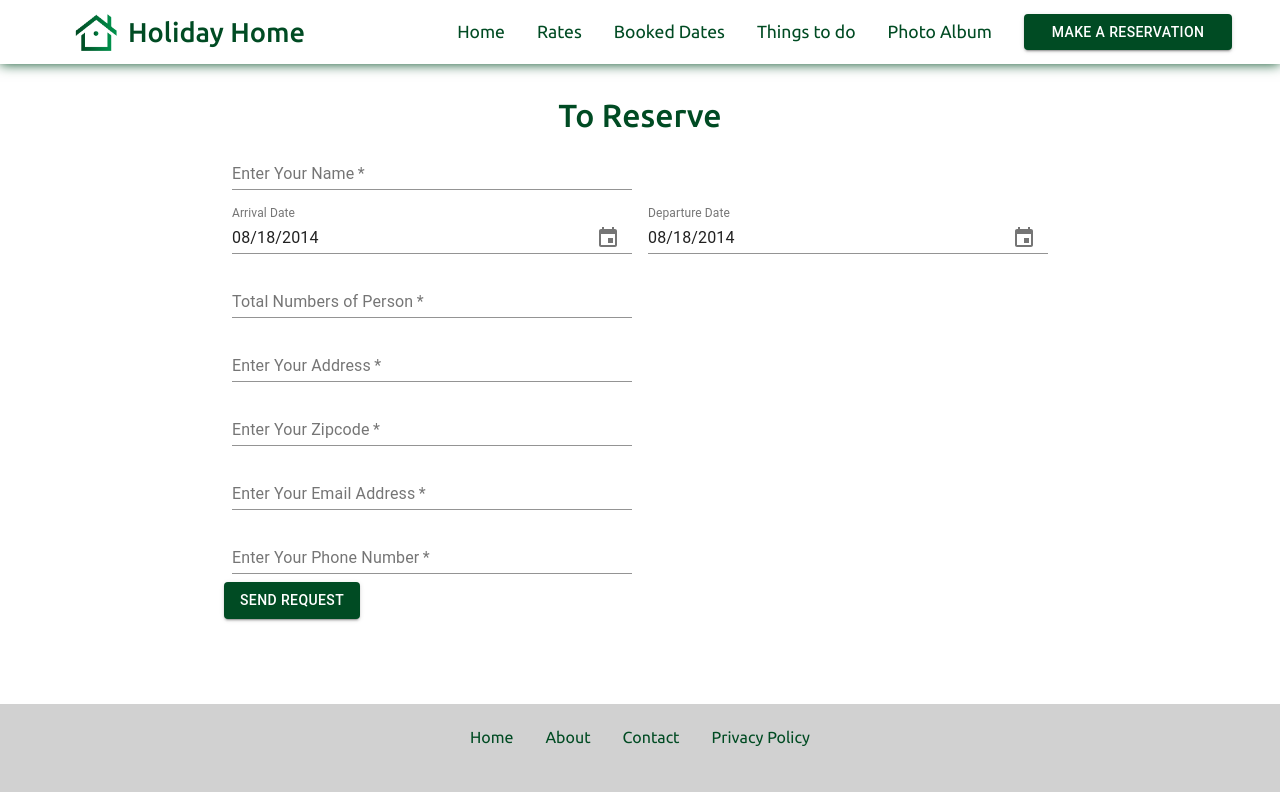
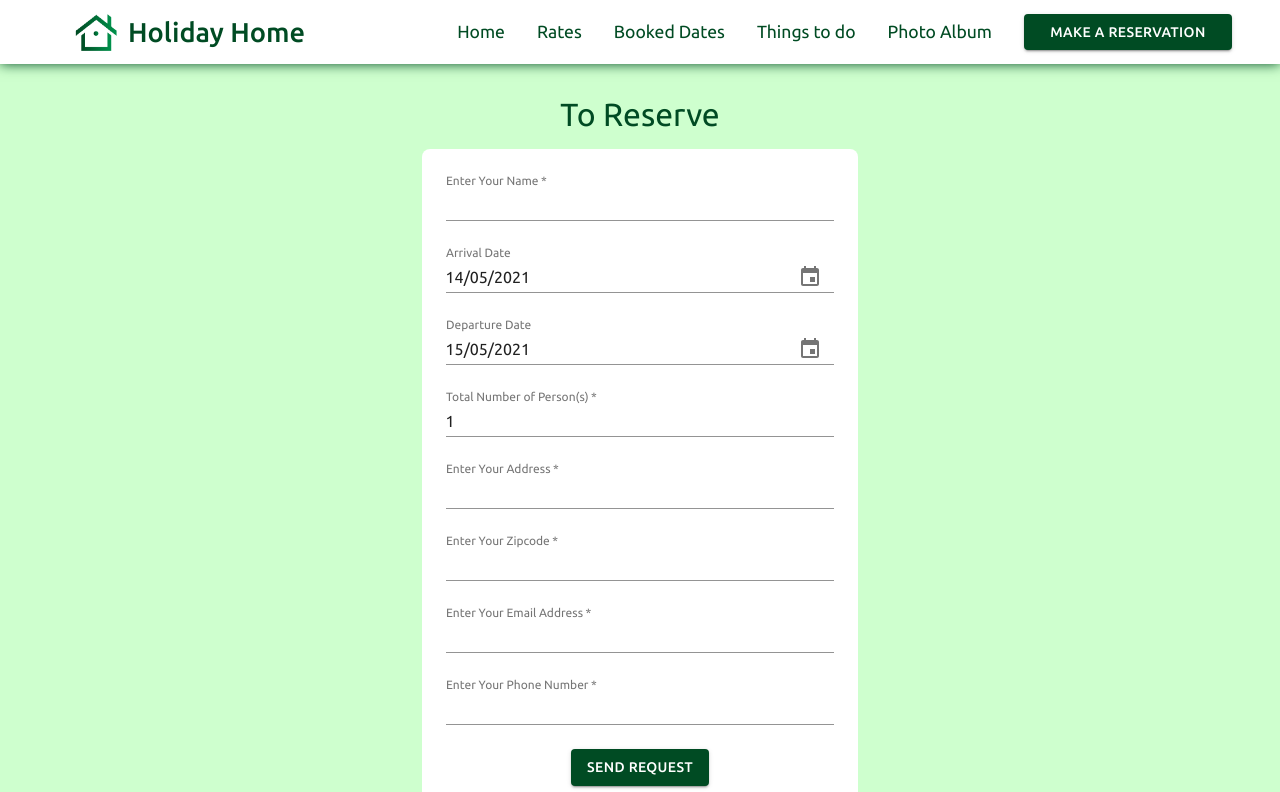
Before and after one commit to dkvaja/holidayhome, a React (Create React App) app: page /reservation in a window 1280 px wide. Shown: the top 792 px of the page. Built offline with nearby package versions, Linux system fonts and the light colour scheme.

Commit message:
changes and fix reservation form

```diff
--- a/src/components/ReservationContainer.js
+++ b/src/components/ReservationContainer.js
@@ -1,151 +1,263 @@
 import React, { useState } from "react";
+import myTheme from "../styles/Theme";
 import Button from "@material-ui/core/Button";
 import "date-fns";
-
 import DateFnsUtils from "@date-io/date-fns";
 import {
   MuiPickersUtilsProvider,
-  KeyboardTimePicker,
   KeyboardDatePicker,
 } from "@material-ui/pickers";
-import Grid from "@material-ui/core/Grid";
-import { makeStyles } from "@material-ui/core/styles";
+import Box from "@material-ui/core/Box";
+import Container from "@material-ui/core/Container";
+import Typography from "@material-ui/core/Typography";
+import imge from "../assets/Images/photo3.jpg";
+import { makeStyles, ThemeProvider } from "@material-ui/core/styles";
+
 import TextField from "@material-ui/core/TextField";
+import { setDate } from "date-fns";
 
 const useStyles = makeStyles((theme) => ({
-  root: {
-    "& .MuiTextField-root": {
-      margin: theme.spacing(1),
-      width: 400,
+  container: {
+    color: "#004b23",
+    padding: "2rem 1rem",
+    width: "100%",
+    display: "flex",
+    backgroundColor: myTheme.palette.primary.light,
+    flexDirection: "column",
+    justifyContent: "center",
+    alignItems: "center",
+    ["@media (min-width:1280px)"]: {
+      maxWidth: "100%",
     },
   },
-  container: {
-    padding: "2rem 1rem",
-    minHeight: "80vh",
+  h3: {
+    fontSize: "2rem",
+  },
+  dateBox: {
     display: "flex",
-    flexDirection: "column",
+    width: "100%",
+    flexWrap: "wrap",
+    justifyContent: "space-between",
     alignItems: "center",
-  },
-  heading: {
-    textAlign: "center",
-    fontSize: "2rem",
-    color: "#004b23",
   },
   box: {
     display: "flex",
+    flexDirection: "column",
+    width: "35%",
+    maxWidth: "90%",
+    borderRadius: theme.spacing(1),
     justifyContent: "center",
     alignItems: "center",
   },
 }));
 
 const ReservationContainer = () => {
-  const [selectedDate, setSelectedDate] = React.useState(
-    new Date("2014-08-18T21:11:54")
+  // date handling
+  const currentDate = new Date();
+  let [arrivalDate, setArrivalDate] = useState(currentDate);
+  let [departureDate, setDepartureDate] = useState(
+    setDate(arrivalDate, arrivalDate.getDate() + 1)
   );
+  const [userData, setUserData] = useState({
+    name: "",
+    arrivalDate: currentDate,
+    departureDate: setDate(arrivalDate, arrivalDate.getDate() + 1),
+    nosOfPerson: 1,
+    address: "",
+    zipCode: "",
+    email: "",
+    phoneNumber: "",
+  });
 
-  const handleDateChange = (date) => {
-    setSelectedDate(date);
+  const handleSubmit = async (event) => {
+    event.preventDefault();
+    console.log(userData);
+    alert("data submitted succesfully!");
   };
+  const handleDateChange = (dateName, dateValue) => {
+    console.log(dateName, dateValue);
+    if (dateName === "arrivalDate") {
+      arrivalDate = dateValue;
+      setArrivalDate(dateValue);
+      setUserData({
+        arrivalDate: dateValue,
+        departureDate: setDate(dateValue, dateValue.getDate() + 1),
+      });
+      setDepartureDate(setDate(dateValue, dateValue.getDate() + 1));
+    } else {
+      departureDate = dateValue;
+      setDepartureDate(dateValue);
+      setUserData({
+        departureDate: dateValue,
+      });
+    }
+  };
+
+  const handleChange = (event) => {
+    const { name, value } = event.target;
+    setUserData({
+      ...userData,
+      [name]: value,
+    });
+  };
+
+  // style handle
   const classes = useStyles();
+
   return (
     <>
-      <div className={classes.container}>
-        <h1 className={classes.heading}>To Reserve</h1>
-        <div className={classes.box}>
-          <form className={classes.root} noValidate autoComplete="off">
-            <div className="form_control">
+      <ThemeProvider theme={myTheme}>
+        <Container className={classes.container}>
+          <Typography
+            variant="h3"
+            component="h3"
+            align="center"
+            className={classes.h3}
+          >
+            To Reserve
+          </Typography>
+          <Box
+            component="form"
+            onSubmit={handleSubmit}
+            className={classes.box}
+            mt={2}
+            px={3}
+            py={1}
+            bgcolor={myTheme.palette.primary.white}
+          >
             <TextField
               label="Enter Your Name"
+              name="name"
+              InputLabelProps={{ shrink: true }}
               required
+              margin="normal"
+              onChange={handleChange}
+              fullWidth
               type="text"
+              value={userData.name || ""}
               id="standard-size-normal"
             />
-            </div>
-
-            <div className="form_control">
+            <Box component="div" className={classes.dateBox}>
               <MuiPickersUtilsProvider utils={DateFnsUtils}>
-                <Grid container justify="space-around">
                 <KeyboardDatePicker
                   disableToolbar
-                    variant="inline"
-                    format="MM/dd/yyyy"
+                  fullWidth
+                  name="arrivalDate"
+                  disablePast
+                  format="dd/MM/yyyy"
+                  InputLabelProps={{ shrink: true }}
                   margin="normal"
                   id="date-picker-inline"
+                  onChange={(date) => handleDateChange("arrivalDate", date)}
                   label="Arrival Date"
-                    value={selectedDate}
-                    onChange={handleDateChange}
+                  value={userData.arrivalDate}
                   KeyboardButtonProps={{
                     "aria-label": "change date",
                   }}
                 />
                 <KeyboardDatePicker
                   disableToolbar
-                    variant="inline"
-                    format="MM/dd/yyyy"
                   margin="normal"
+                  fullWidth
+                  InputLabelProps={{ shrink: true }}
+                  minDate={setDate(arrivalDate, arrivalDate.getDate() + 1)}
+                  maxDate={setDate(arrivalDate, arrivalDate.getDate() + 10)}
+                  format="dd/MM/yyyy"
+                  name="departureDate"
                   id="date-picker-inline"
                   label="Departure Date"
-                    value={selectedDate}
-                    onChange={handleDateChange}
+                  onChange={(date) => handleDateChange("departureDate", date)}
+                  value={userData.departureDate}
                   KeyboardButtonProps={{
                     "aria-label": "change date",
                   }}
                 />
-                </Grid>
               </MuiPickersUtilsProvider>
-            </div>
-            <div className="form_control">
+            </Box>
+
             <TextField
-                label="Total Numbers of Person"
+              label="Total Number of Person(s)"
               required
+              fullWidth
+              name="nosOfPerson"
+              InputLabelProps={{ shrink: true }}
+              onChange={handleChange}
+              margin="normal"
+              value={userData.nosOfPerson || ""}
               inputProps={{ max: 10, min: 1 }}
               id="standard-size-normal"
               type="number"
             />
-            </div>
-            <div className="form_control">
+
             <TextField
               label="Enter Your Address"
               required
+              name="address"
+              margin="normal"
+              fullWidth
+              InputLabelProps={{ shrink: true }}
+              value={userData.address || ""}
+              onChange={handleChange}
               id="standard-size-normal"
               type="text"
             />
-            </div>
-            <div className="form_control">
+
             <TextField
               label="Enter Your Zipcode"
               required
+              name="zipCode"
+              fullWidth
+              InputLabelProps={{ shrink: true }}
+              margin="normal"
+              value={userData.zipCode || ""}
               id="standard-size-normal"
               type="text"
+              onChange={handleChange}
             />
-            </div>
-            <div className="form_control">
+
             <TextField
               label="Enter Your Email Address"
               required
+              fullWidth
+              InputLabelProps={{ shrink: true }}
               autoComplete
+              name="email"
+              margin="normal"
+              value={userData.email || ""}
+              onChange={handleChange}
               id="standard-size-normal"
               type="email"
             />
-            </div>
-            <div className="form_control">
+
             <TextField
               label="Enter Your Phone Number"
               required
+              fullWidth
+              InputLabelProps={{ shrink: true }}
               autoComplete
+              name="phoneNumber"
+              margin="normal"
+              value={userData.phoneNumber || ""}
+              onChange={handleChange}
               id="standard-size-normal"
               type="tel"
             />
-            </div>
+            <Box mb={2} align="center">
               <Button
                 variant="contained"
-              style={{ backgroundColor: "rgb(0, 75, 35)", color: "white" }}
+                type="submit"
+                style={{
+                  backgroundColor: "rgb(0, 75, 35)",
+                  color: "white",
+                  marginTop: "1rem",
+                }}
               >
                 Send Request
               </Button>
-          </form>
-        </div>
-      </div>
+            </Box>
+          </Box>
+        </Container>
+      </ThemeProvider>
     </>
   );
 };
--- /dev/null
+++ b/src/styles/Theme.js
@@ -0,0 +1,20 @@
+import { createMuiTheme } from "@material-ui/core/styles";
+
+const theme = createMuiTheme({
+    typography:{
+        fontFamily:["Ubuntu","sans-serif"].join(","),
+        h3:{
+            fontSize:"2rem"
+        }
+    },
+    palette:{
+        primary:{
+            main:"#004b23",
+            light:"rgb(206, 255, 206)",
+            medium:"#004b23",
+            white:"#fff"
+        }
+    }
+});
+
+export default theme;
--- a/src/styles/index.css
+++ b/src/styles/index.css
@@ -248,7 +248,29 @@ h3 {
 }
 .category_box {
   margin: 1rem;
+
 }
+
+
+
+
+
+
+/* reservation page styling */
+
+.form_control{
+  width: 100%;
+  flex-wrap: wrap;
+  /* background-color: wheat; */
+}
+
+
+
+
+
+
+
+
 
 /* gallery styling */
 
```
Lines whose indentation alone changed are shown as unchanged.
